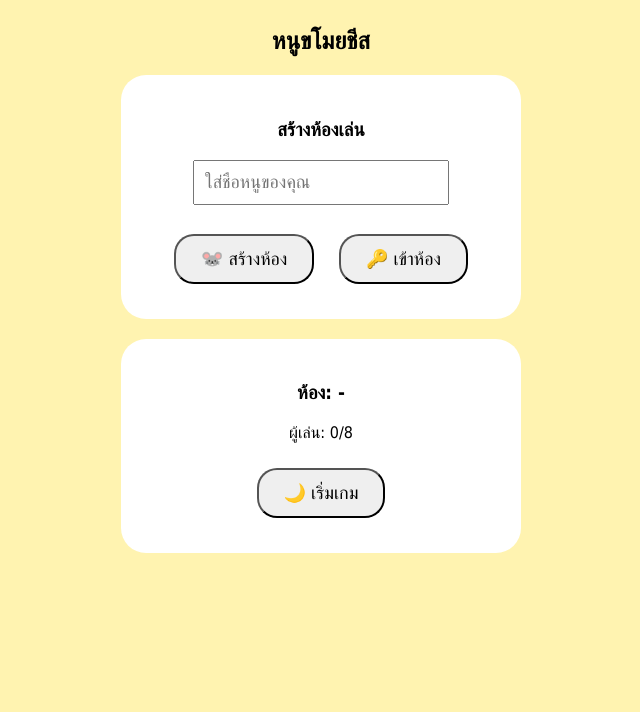
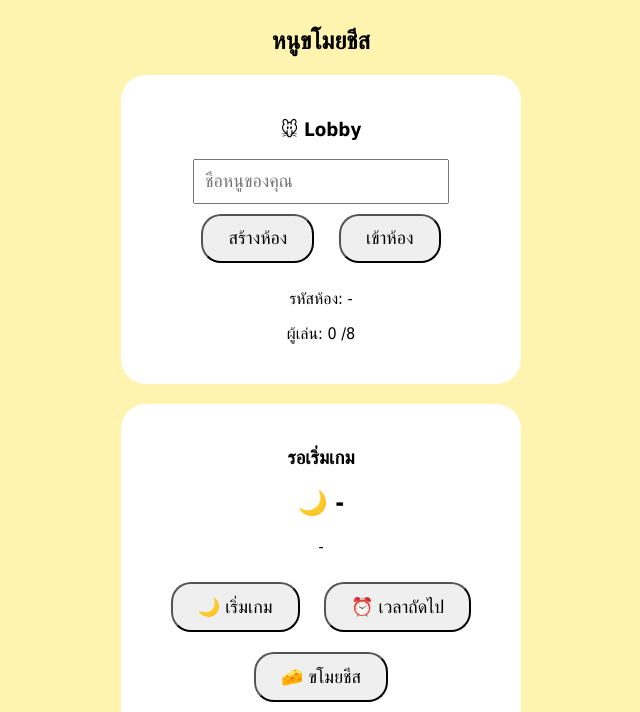
Before and after one commit to usny003-netizen/cheese-heist-game, a plain HTML site: page index.html in a window 1280 px wide. Shown: the part 86-798 px from the top of the page, without its empty margins (319-959 px from the left). Drawn offline with Linux system fonts and the light colour scheme.

Commit message:
Update index.html

```diff
--- a/index.html
+++ b/index.html
@@ -5,7 +5,9 @@
 
 <meta charset="UTF-8">
 
-<title>🐭 Cheese Heist</title>
+<title>
+🐭 Cheese Heist
+</title>
 
 <link rel="stylesheet" href="style.css">
 
@@ -20,50 +22,109 @@
 <h2>หนูขโมยชีส</h2>
 
 
+
 <div class="box">
 
-<h3>สร้างห้องเล่น</h3>
+<h3>🐭 Lobby</h3>
 
 
 <input
 id="playerName"
-placeholder="ใส่ชื่อหนูของคุณ">
+placeholder="ชื่อหนูของคุณ">
 
 
-<br><br>
+<br>
 
 
 <button onclick="createRoom()">
-🐭 สร้างห้อง
+สร้างห้อง
 </button>
 
 
 <button onclick="joinRoom()">
-🔑 เข้าห้อง
+เข้าห้อง
 </button>
 
 
+<p>
+รหัสห้อง:
+<span id="roomID">
+-
+</span>
+</p>
+
+
+<p>
+ผู้เล่น:
+<span id="players">
+0
+</span>
+/8
+</p>
+
+
 </div>
+
+
+
+
+
+<div class="box">
+
+
+<h3 id="phase">
+รอเริ่มเกม
+</h3>
+
+
+<h2 id="clock">
+🌙 -
+</h2>
+
+
+<p id="awake">
+-
+</p>
+
+
+
+<button onclick="startGame()">
+🌙 เริ่มเกม
+</button>
+
+
+
+<button onclick="nextNight()">
+⏰ เวลาถัดไป
+</button>
+
+
+
+<button onclick="stealCheese()">
+🧀 ขโมยชีส
+</button>
+
+
+
+</div>
+
+
+
 
 
 <div class="box">
 
 
 <h3>
-ห้อง:
-<span id="roomID">-</span>
+สถานะเกม
 </h3>
 
 
-<p>
-ผู้เล่น:
-<span id="players">0</span>/8
-</p>
+<div id="status">
 
+-
 
-<button onclick="startGame()">
-🌙 เริ่มเกม
-</button>
+</div>
 
 
 </div>
```
